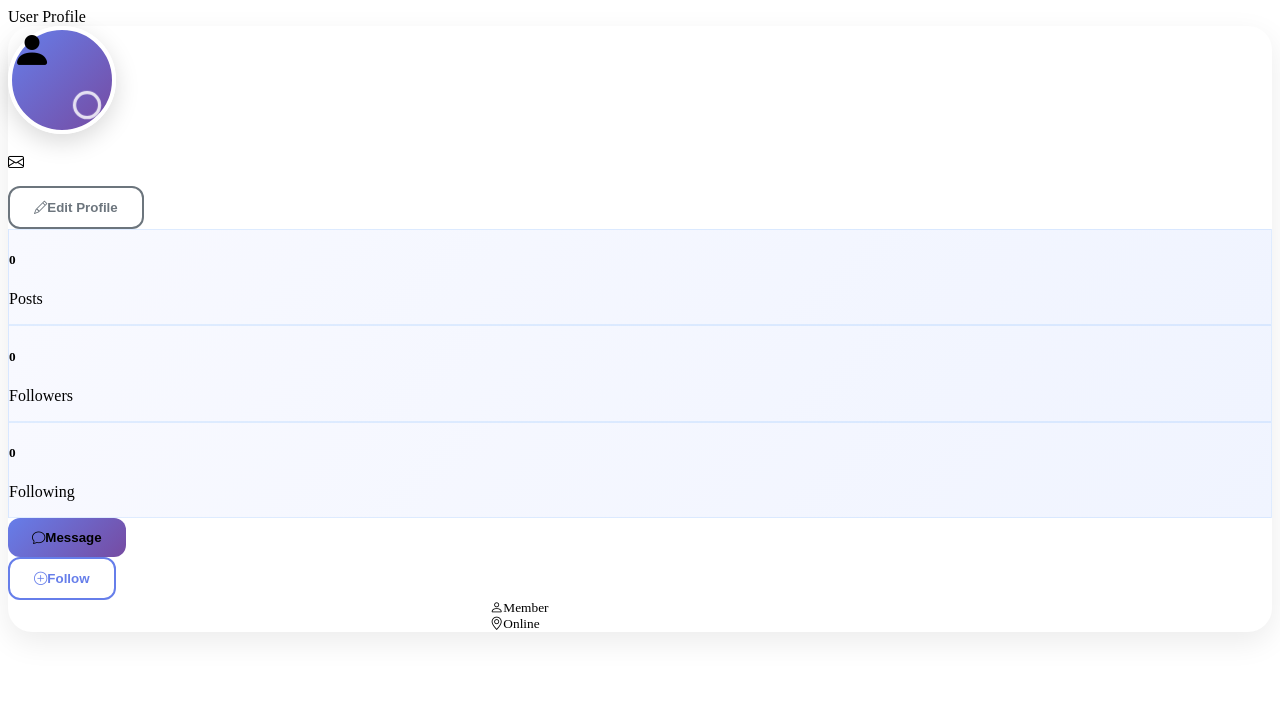
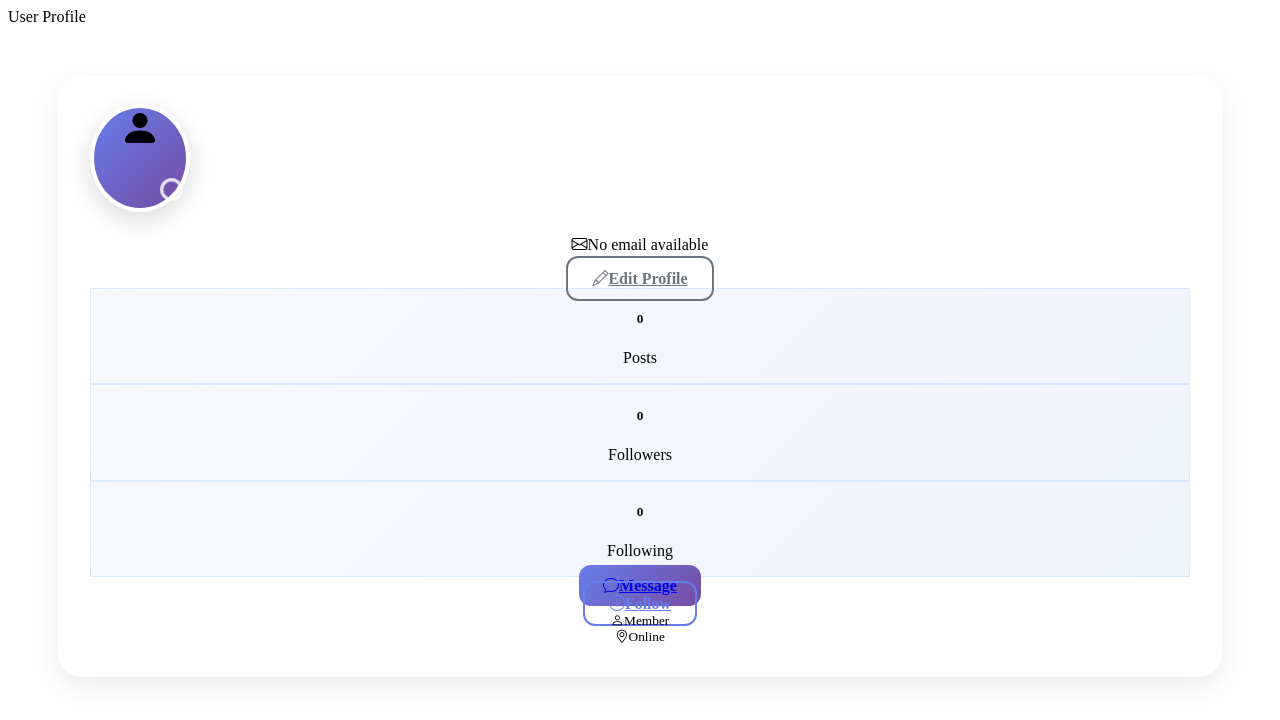
Before and after one commit to mjeyz/Blog-Website, a Flask app: page /profile in a window 1280 px wide. Shown: the top 720 px of the page. Run offline with Flask 3, Linux system fonts and the light colour scheme; some libraries are stand-ins or nearby versions.

Commit message:
Add edit profile functionality and modernize profile page styling

```diff
--- a/main.py
+++ b/main.py
@@ -447,6 +447,18 @@ def upload_image():
             return redirect(url_for('profile'))
     return render_template('upload.html')
 
+@app.route("/edit-profile", methods=["GET", "POST"])
+@login_required
+def edit_profile():
+    if request.method == "POST":
+        current_user.username = request.form.get("username")
+        current_user.bio = request.form.get("bio")
+        current_user.location = request.form.get("location")
+        flash("Profile updated successfully!", "success")
+        return redirect(url_for("profile"))
+    return render_template("edit_profile.html", user=current_user)
+
+
 
 if __name__ == "__main__":
     app.run(debug=True, port=5003)
--- /dev/null
+++ b/static/css/profile.css
@@ -0,0 +1,170 @@
+.modern-profile-card {
+    border: none;
+    border-radius: 24px;
+    box-shadow: 0 10px 30px rgba(0, 0, 0, 0.08);
+    background: #ffffff;
+    transition: all 0.3s ease;
+    text-align: center;
+    margin: 50px;
+    padding: 2rem;
+}
+
+.modern-profile-card:hover {
+    transform: translateY(-5px);
+    box-shadow: 0 15px 40px rgba(0, 0, 0, 0.12);
+}
+
+/* Avatar Styles */
+.avatar-container {
+    position: relative;
+    width: 100px;
+    height: 100px;
+    display: flex;
+    align-items: center;
+    justify-content: center;
+    margin-bottom: 1rem;
+}
+
+.avatar-img {
+    width: 100%;
+    height: 100%;
+    border-radius: 50%;
+    object-fit: cover;
+    border: 4px solid #fff;
+    box-shadow: 0 8px 25px rgba(0, 0, 0, 0.15);
+}
+
+.default-avatar {
+    width: 100%;
+    height: 100%;
+    border-radius: 50%;
+    background: linear-gradient(135deg, #667eea 0%, #764ba2 100%);
+    border: 4px solid #fff;
+    box-shadow: 0 8px 25px rgba(0, 0, 0, 0.15);
+    font-size: 2.5rem;
+}
+
+.status-indicator {
+    position: absolute;
+    bottom: 8px;
+    right: 8px;
+    width: 20px;
+    height: 20px;
+    border: 3px solid #fff;
+    border-radius: 50%;
+    animation: pulse 2s infinite;
+}
+
+@keyframes pulse {
+    0%, 100% { transform: scale(1); opacity: 1; }
+    50% { transform: scale(1.1); opacity: 0.8; }
+}
+
+/* User Info Styles */
+.username {
+    color: #1e293b;
+    font-size: 1.75rem;
+    margin-bottom: 0.5rem;
+}
+
+.user-email {
+    font-size: 1rem;
+    margin-bottom: 1rem;
+}
+
+.user-bio {
+    max-width: 400px;
+    margin: 0 auto 1rem auto;
+    line-height: 1.5;
+}
+
+/* Statistics Styles */
+.stat-card {
+    background: linear-gradient(135deg, #f8f9ff 0%, #f0f4ff 100%);
+    border: 1px solid rgba(0, 123, 255, 0.1);
+    transition: all 0.3s ease;
+}
+
+.stat-card:hover {
+    transform: translateY(-3px);
+    box-shadow: 0 8px 20px rgba(0, 123, 255, 0.15);
+}
+
+/* Button Styles */
+.btn {
+    border-radius: 12px;
+    padding: 12px 24px;
+    font-weight: 600;
+    transition: all 0.3s ease;
+    border: none;
+    margin: 8px;
+}
+
+.btn:hover {
+    transform: translateY(-2px);
+    box-shadow: 0 6px 20px rgba(0, 0, 0, 0.15);
+}
+
+.btn-primary {
+    background: linear-gradient(135deg, #667eea 0%, #764ba2 100%);
+}
+
+.btn-primary:hover {
+    background: linear-gradient(135deg, #5a6fd8 0%, #6a4190 100%);
+}
+
+.btn-outline-primary {
+    border: 2px solid #667eea;
+    color: #667eea;
+    background: transparent;
+}
+
+.btn-outline-primary:hover {
+    background: linear-gradient(135deg, #667eea 0%, #764ba2 100%);
+    border-color: transparent;
+    color: white;
+}
+
+.btn-outline-secondary {
+    border: 2px solid #6c757d;
+    color: #6c757d;
+    background: transparent;
+    transition: all 0.3s ease;
+}
+
+.btn-outline-secondary:hover {
+    background: #6c757d;
+    color: white;
+    transform: translateY(-2px);
+}
+
+/* Additional Info */
+.additional-info {
+    max-width: 300px;
+    margin: 0 auto;
+}
+
+/* Responsive Design */
+@media (max-width: 576px) {
+    .card-body {
+        padding: 2rem 1.5rem !important;
+    }
+
+    .avatar-container {
+        width: 80px;
+        height: 80px;
+    }
+
+    .default-avatar {
+        font-size: 2rem;
+    }
+
+    .username {
+        font-size: 1.5rem;
+    }
+
+    .actions-section .col-6 {
+        width: 100%;
+        margin-bottom: 0.5rem;
+    }
+}
--- a/templates/profile.html
+++ b/templates/profile.html
@@ -1,61 +1,72 @@
 {% block title %}User Profile{% endblock %}
 
 {% block content %}
+<!-- Profile Page Styles -->
+<link rel="stylesheet" href="{{ url_for('static', filename='css/profile.css') }}">
+<link rel="stylesheet" href="https://cdn.jsdelivr.net/npm/bootstrap-icons@1.10.0/font/bootstrap-icons.css">
+
 <div class="container d-flex align-items-center justify-content-center min-vh-100 py-5">
     <div class="row w-100 d-flex justify-content-center">
-        <div class="col col-md-8 col-lg-6 col-xl-5">
-            <!-- Modern Card Design -->
-            <div class="card modern-profile-card">
+        <div class="col-md-8 col-lg-6 col-xl-5">
+            <!-- Modern Profile Card -->
+            <div class="card modern-profile-card shadow-lg border-0 rounded-4">
                 <div class="card-body p-5 text-center">
+
                     <!-- Avatar Section -->
-                    <div class="profile-avatar mb-4">
-                        <div class="avatar-container mx-auto">
+                    <div class="profile-avatar mb-4 position-relative">
+                        <div class="avatar-container mx-auto position-relative">
                             {% if current_user.avatar_url %}
                                 <img src="{{ current_user.avatar_url }}"
-                                     alt="{{ current_user.username }}"
-                                     class="avatar-img">
+                                     alt="{{ current_user.username or current_user.first_name }}"
+                                     class="avatar-img rounded-circle border border-3 border-light shadow">
                             {% else %}
-                                <div class="default-avatar d-flex align-items-center justify-content-center">
-                                    <i class="bi bi-person-fill text-white"></i>
+                                <div class="default-avatar rounded-circle bg-secondary d-flex align-items-center justify-content-center text-white"
+                                     style="width: 100px; height: 100px;">
+                                    <i class="bi bi-person-fill fs-1"></i>
                                 </div>
                             {% endif %}
-                            <span class="status-indicator bg-success"></span>
+                            <span class="status-indicator position-absolute bottom-0 end-0 bg-success rounded-circle border border-white"
+                                  style="width: 15px; height: 15px;"></span>
                         </div>
                     </div>
 
-                    <!-- User Info Section -->
+                    <!-- User Info -->
                     <div class="profile-info mb-4">
-                        <h3 class="username mb-2 fw-bold">{{ current_user.username }}</h3>
+                        <h3 class="username mb-2 fw-bold">
+                            {{ current_user.username or (current_user.first_name ~ ' ' ~ current_user.last_name) or 'User' }}
+                        </h3>
                         <p class="user-email mb-3 text-muted">
-                            <i class="bi bi-envelope me-2"></i>{{ current_user.email }}
+                            <i class="bi bi-envelope me-2"></i>{{ current_user.email or 'No email available' }}
                         </p>
+
                         {% if current_user.bio %}
-                        <p class="user-bio text-muted small mb-3">{{ current_user.bio }}</p>
+                            <p class="user-bio text-muted small mb-3">{{ current_user.bio }}</p>
                         {% endif %}
 
                         <!-- Edit Profile Button -->
-                        <button class="btn btn-outline-secondary btn-sm rounded-pill px-3">
+                        <a href="{{ url_for('edit_profile') }}"
+                           class="btn btn-outline-secondary btn-sm rounded-pill px-3">
                             <i class="bi bi-pencil me-1"></i>Edit Profile
-                        </button>
+                        </a>
                     </div>
 
-                    <!-- Statistics Section -->
+                    <!-- Stats Section -->
                     <div class="stats-section mb-4">
                         <div class="row g-3 justify-content-center">
                             <div class="col-4">
-                                <div class="stat-card text-center p-3 rounded-3">
+                                <div class="stat-card text-center p-3 rounded-3 bg-light">
                                     <h5 class="mb-1 fw-bold text-primary">{{ current_user.posts_count or 0 }}</h5>
                                     <p class="small text-muted mb-0">Posts</p>
                                 </div>
                             </div>
                             <div class="col-4">
-                                <div class="stat-card text-center p-3 rounded-3">
+                                <div class="stat-card text-center p-3 rounded-3 bg-light">
                                     <h5 class="mb-1 fw-bold text-primary">{{ current_user.followers_count or 0 }}</h5>
                                     <p class="small text-muted mb-0">Followers</p>
                                 </div>
                             </div>
                             <div class="col-4">
-                                <div class="stat-card text-center p-3 rounded-3">
+                                <div class="stat-card text-center p-3 rounded-3 bg-light">
                                     <h5 class="mb-1 fw-bold text-primary">{{ current_user.following_count or 0 }}</h5>
                                     <p class="small text-muted mb-0">Following</p>
                                 </div>
@@ -67,14 +78,16 @@
                     <div class="actions-section mb-4">
                         <div class="row g-2 justify-content-center">
                             <div class="col-6">
-                                <button class="btn btn-primary w-100 d-flex align-items-center justify-content-center">
+                                <a href="{{ url_for('message_user', user_id=current_user.id) }}"
+                                   class="btn btn-primary w-100 d-flex align-items-center justify-content-center">
                                     <i class="bi bi-chat me-2"></i>Message
-                                </button>
+                                </a>
                             </div>
                             <div class="col-6">
-                                <button class="btn btn-outline-primary w-100 d-flex align-items-center justify-content-center">
+                                <a href="{{ url_for('follow_user', user_id=current_user.id) }}"
+                                   class="btn btn-outline-primary w-100 d-flex align-items-center justify-content-center">
                                     <i class="bi bi-plus-circle me-2"></i>Follow
-                                </button>
+                                </a>
                             </div>
                         </div>
                     </div>
@@ -94,178 +107,10 @@
                             </div>
                         </div>
                     </div>
+
                 </div>
             </div>
         </div>
     </div>
 </div>
-
-<style>
-.modern-profile-card {
-    border: none;
-    border-radius: 24px;
-    box-shadow: 0 10px 30px rgba(0, 0, 0, 0.08);
-    background: #ffffff;
-    transition: all 0.3s ease;
-}
-
-.modern-profile-card:hover {
-    transform: translateY(-5px);
-    box-shadow: 0 15px 40px rgba(0, 0, 0, 0.12);
-}
-
-/* Avatar Styles */
-.avatar-container {
-    position: relative;
-    width: 100px;
-    height: 100px;
-    margin-bottom: 1rem;
-}
-
-.avatar-img {
-    width: 100%;
-    height: 100%;
-    border-radius: 50%;
-    object-fit: cover;
-    border: 4px solid #fff;
-    box-shadow: 0 8px 25px rgba(0, 0, 0, 0.15);
-}
-
-.default-avatar {
-    width: 100%;
-    height: 100%;
-    border-radius: 50%;
-    background: linear-gradient(135deg, #667eea 0%, #764ba2 100%);
-    border: 4px solid #fff;
-    box-shadow: 0 8px 25px rgba(0, 0, 0, 0.15);
-    font-size: 2.5rem;
-}
-
-.status-indicator {
-    position: absolute;
-    bottom: 8px;
-    right: 8px;
-    width: 20px;
-    height: 20px;
-    border: 3px solid #fff;
-    border-radius: 50%;
-    animation: pulse 2s infinite;
-}
-
-@keyframes pulse {
-    0%, 100% { transform: scale(1); opacity: 1; }
-    50% { transform: scale(1.1); opacity: 0.8; }
-}
-
-/* User Info Styles */
-.username {
-    color: #1e293b;
-    font-size: 1.75rem;
-    margin-bottom: 0.5rem;
-}
-
-.user-email {
-    font-size: 1rem;
-    margin-bottom: 1rem;
-}
-
-.user-bio {
-    max-width: 400px;
-    margin: 0 auto 1rem auto;
-    line-height: 1.5;
-}
-
-/* Statistics Styles */
-.stat-card {
-    background: linear-gradient(135deg, #f8f9ff 0%, #f0f4ff 100%);
-    border: 1px solid rgba(0, 123, 255, 0.1);
-    transition: all 0.3s ease;
-}
-
-.stat-card:hover {
-    transform: translateY(-3px);
-    box-shadow: 0 8px 20px rgba(0, 123, 255, 0.15);
-}
-
-/* Button Styles */
-.btn {
-    border-radius: 12px;
-    padding: 12px 24px;
-    font-weight: 600;
-    transition: all 0.3s ease;
-    border: none;
-}
-
-.btn:hover {
-    transform: translateY(-2px);
-    box-shadow: 0 6px 20px rgba(0, 0, 0, 0.15);
-}
-
-.btn-primary {
-    background: linear-gradient(135deg, #667eea 0%, #764ba2 100%);
-}
-
-.btn-primary:hover {
-    background: linear-gradient(135deg, #5a6fd8 0%, #6a4190 100%);
-}
-
-.btn-outline-primary {
-    border: 2px solid #667eea;
-    color: #667eea;
-    background: transparent;
-}
-
-.btn-outline-primary:hover {
-    background: linear-gradient(135deg, #667eea 0%, #764ba2 100%);
-    border-color: transparent;
-    color: white;
-}
-
-.btn-outline-secondary {
-    border: 2px solid #6c757d;
-    color: #6c757d;
-    background: transparent;
-    transition: all 0.3s ease;
-}
-
-.btn-outline-secondary:hover {
-    background: #6c757d;
-    color: white;
-    transform: translateY(-2px);
-}
-
-/* Additional Info */
-.additional-info {
-    max-width: 300px;
-    margin: 0 auto;
-}
-
-/* Responsive Design */
-@media (max-width: 576px) {
-    .card-body {
-        padding: 2rem 1.5rem !important;
-    }
-
-    .avatar-container {
-        width: 80px;
-        height: 80px;
-    }
-
-    .default-avatar {
-        font-size: 2rem;
-    }
-
-    .username {
-        font-size: 1.5rem;
-    }
-
-    .actions-section .col-6 {
-        width: 100%;
-        margin-bottom: 0.5rem;
-    }
-}
-</style>
-
-<!-- Bootstrap Icons -->
-<link rel="stylesheet" href="https://cdn.jsdelivr.net/npm/bootstrap-icons@1.10.0/font/bootstrap-icons.css">
 {% endblock %}
```
